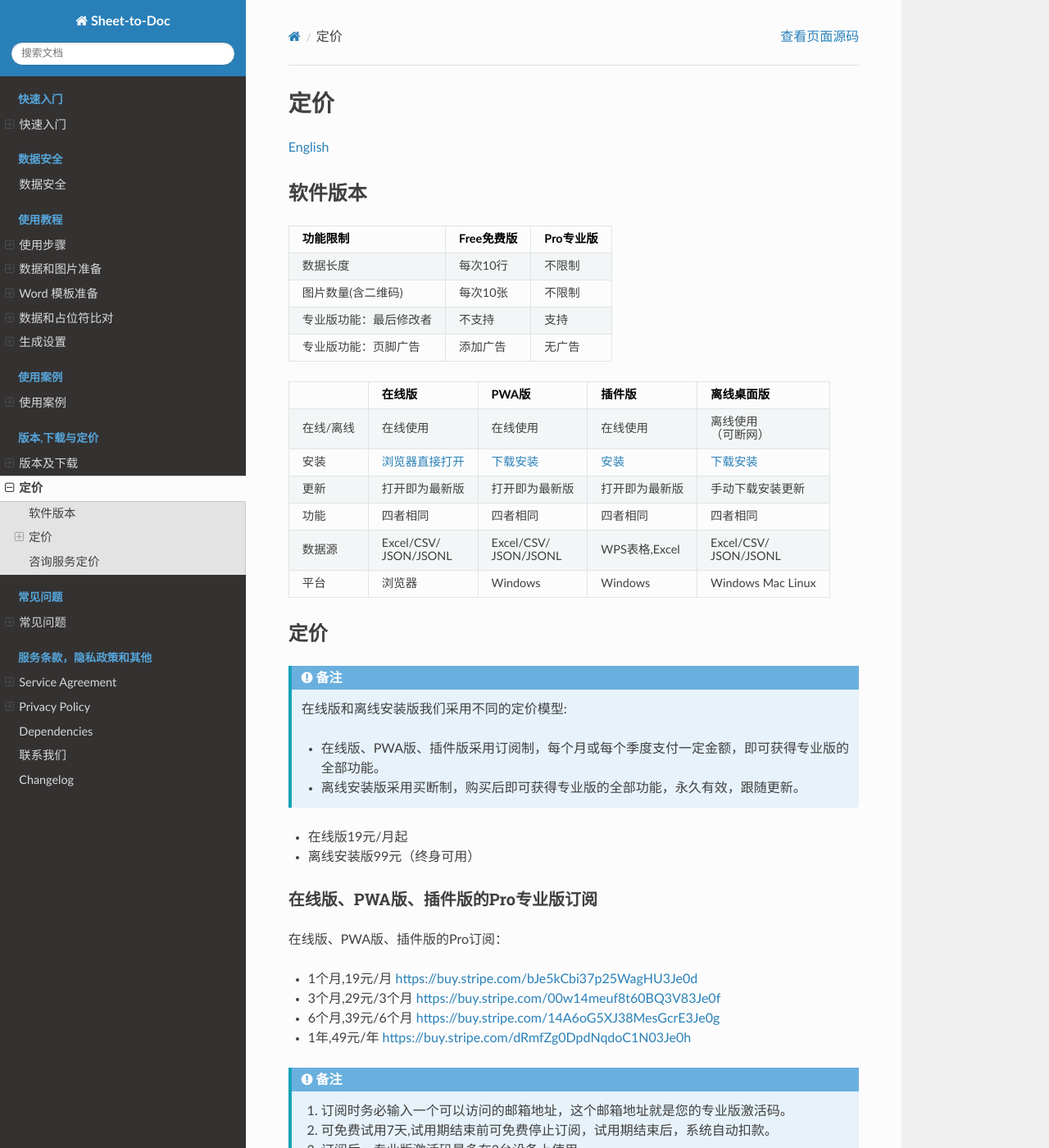
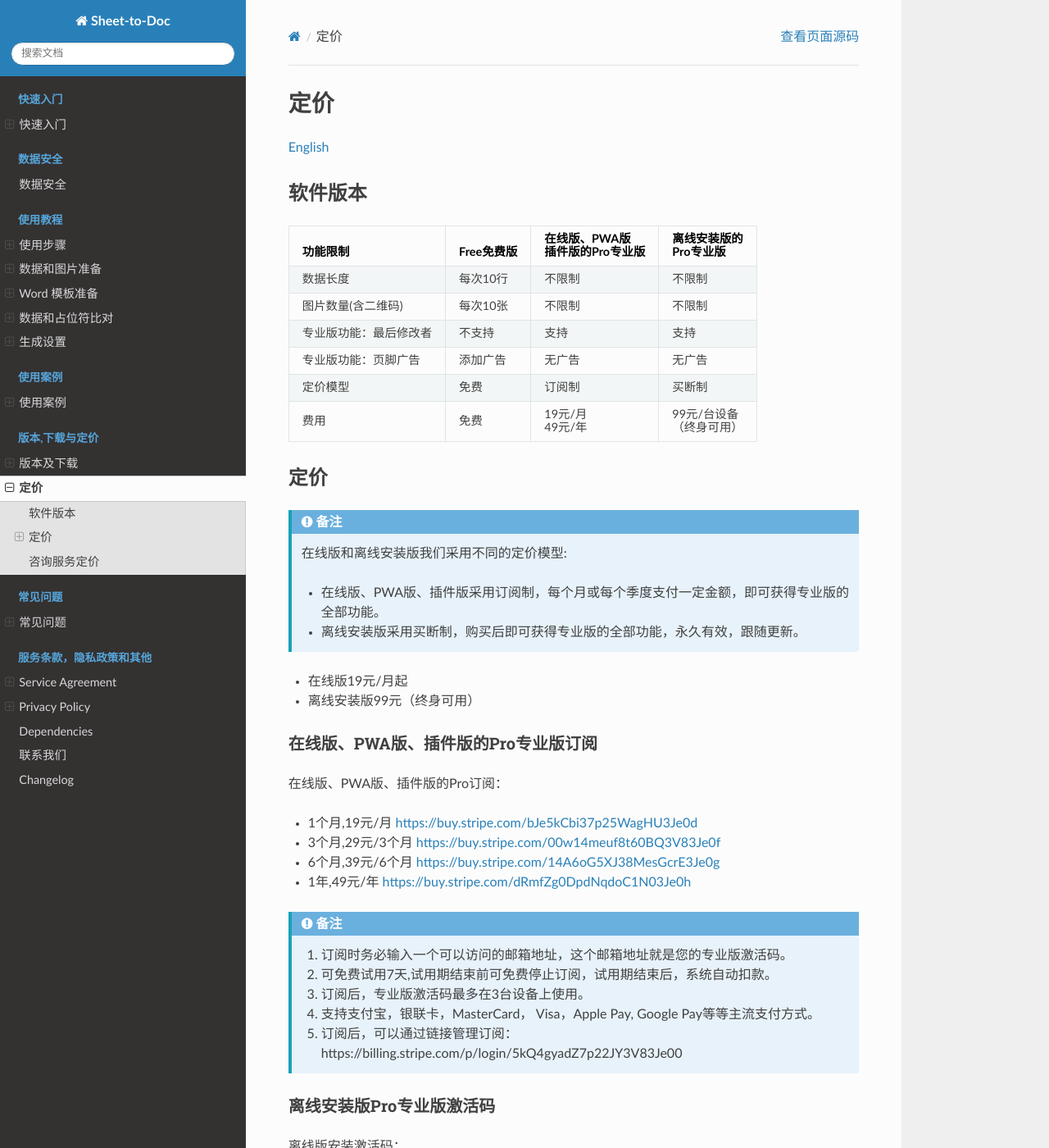
Before and after one commit to he-yang/sheet-to-doc-zh-cn, a Sphinx documentation site: the page built from source/Pricing.md, in a window 1280 px wide and 1400 px high. Shown: the whole window at 82% size. Built offline with Sphinx 7.4.7 and the Read the Docs theme 3.1.0, drawn with Linux system fonts in a browser that asks for light colours; some of the changed text lies outside the part shown.

Commit message:
update pricing

```diff
--- a/source/Pricing.md
+++ b/source/Pricing.md
@@ -4,16 +4,18 @@
 
 ## 软件版本
 
-| 功能限制 | Free免费版 | Pro专业版 |
-| :--------: | :--------: | :--------: |
-| 数据长度 | 每次10行 | 不限制 |
-| 图片数量(含二维码) | 每次10张 | 不限制 |
-| 专业版功能：最后修改者 | 不支持 | 支持 |
-| 专业版功能：页脚广告 | 添加广告 | 无广告 |
+| 功能限制 | Free免费版 | 在线版、PWA版<br>插件版的Pro专业版 | 离线安装版的<br>Pro专业版 |
+| :--------: | :--------: | :--------: | :--------: |
+| 数据长度 | 每次10行 | 不限制 | 不限制 |
+| 图片数量(含二维码) | 每次10张 | 不限制 | 不限制 |
+| 专业版功能：最后修改者 | 不支持 | 支持 | 支持 |
+| 专业版功能：页脚广告 | 添加广告 | 无广告 | 无广告 |
+| 定价模型| 免费 | 订阅制 | 买断制 |
+| 费用 | 免费 | 19元/月<br> 49元/年 | 99元/台设备<br>（终身可用） |
 
 
-:::{include} _snippet/version.md
-:::
+<!-- :::{include} _snippet/version.md
+::: -->
 
 ## 定价
 
--- a/source/_snippet/version.md
+++ b/source/_snippet/version.md
@@ -1,7 +1,7 @@
 |  | 在线版 | PWA版 | 插件版 | 离线桌面版 |
 | :--------: | :--------: | :--------: | :--------: | :--------: |
 | 在线/离线| 在线使用 | 在线使用 | 在线使用 | 离线使用<br>（可断网）|
-| 安装 | [浏览器直接打开](https://s.wtsolutions.cn/sheet-to-doc.html) | [下载安装](https://sheet-to-doc.wtsolutions.cn/zh-cn/latest/Download.html) | [安装](https://sheet-to-doc.wtsolutions.cn/zh-cn/latest/Download.html) | [下载安装](https://sheet-to-doc.wtsolutions.cn/zh-cn/latest/Download.html) |
+| 安装 | [浏览器直接打开](https://s.wtsolutions.cn/sheet-to-doc.html) | [下载安装](Download.md#pwa) | [安装](Download.md#addin) | [下载安装](https://s.wtsolutions.cn/latest.html?product=sheet-to-doc&language=zh) |
 | 更新 | 打开即为最新版 | 打开即为最新版 | 打开即为最新版 | 手动下载安装更新 |
 | 功能 | 四者相同  | 四者相同 | 四者相同 | 四者相同 |
 | 数据源 | Excel/CSV/<br>JSON/JSONL | Excel/CSV/<br>JSON/JSONL | WPS表格,Excel | Excel/CSV/<br>JSON/JSONL |
```
Also changed, not shown: other parts of source/Pricing.md (+1 -1 lines), source/Download.md (+9 -1 lines).
